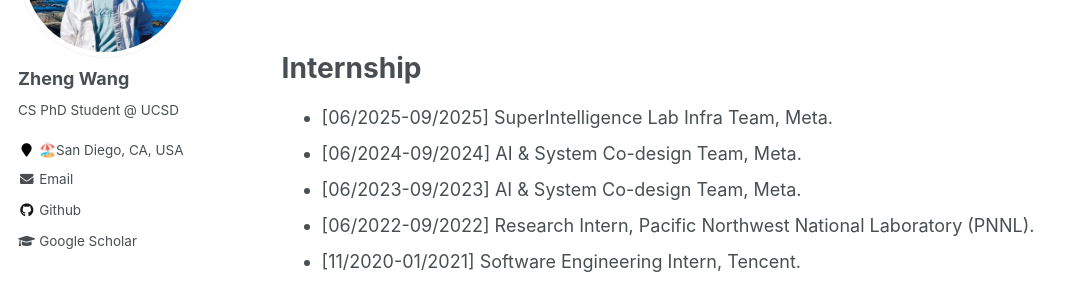
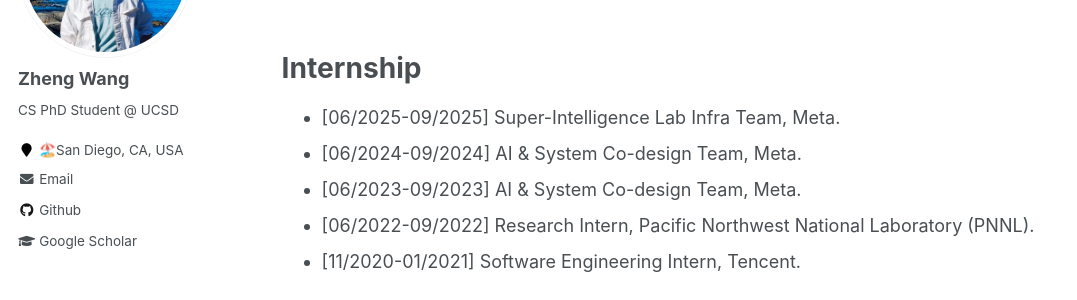
Before and after one commit to Ash-Zheng/Ash-Zheng.github.io, a Jekyll site: the page built from _pages/about.md, in a window 1280 px wide and 900 px high, scrolled down 467 px. Shown: the part 153-453 px from the top of the window, without its empty margins (0-1077 px from the left). Built offline with Jekyll 4.4.1, drawn with Linux system fonts in a browser that asks for light colours.

Commit message:
update Sep27

```diff
--- a/_pages/about.md
+++ b/_pages/about.md
@@ -31,7 +31,7 @@ News
 
 Internship
 ======
-+ [06/2025-09/2025] SuperIntelligence Lab Infra Team, Meta.
++ [06/2025-09/2025] Super-Intelligence Lab Infra Team, Meta.
 + [06/2024-09/2024] AI & System Co-design Team, Meta.
 + [06/2023-09/2023] AI & System Co-design Team, Meta.
 + [06/2022-09/2022] Research Intern, Pacific Northwest National Laboratory (PNNL).
```
